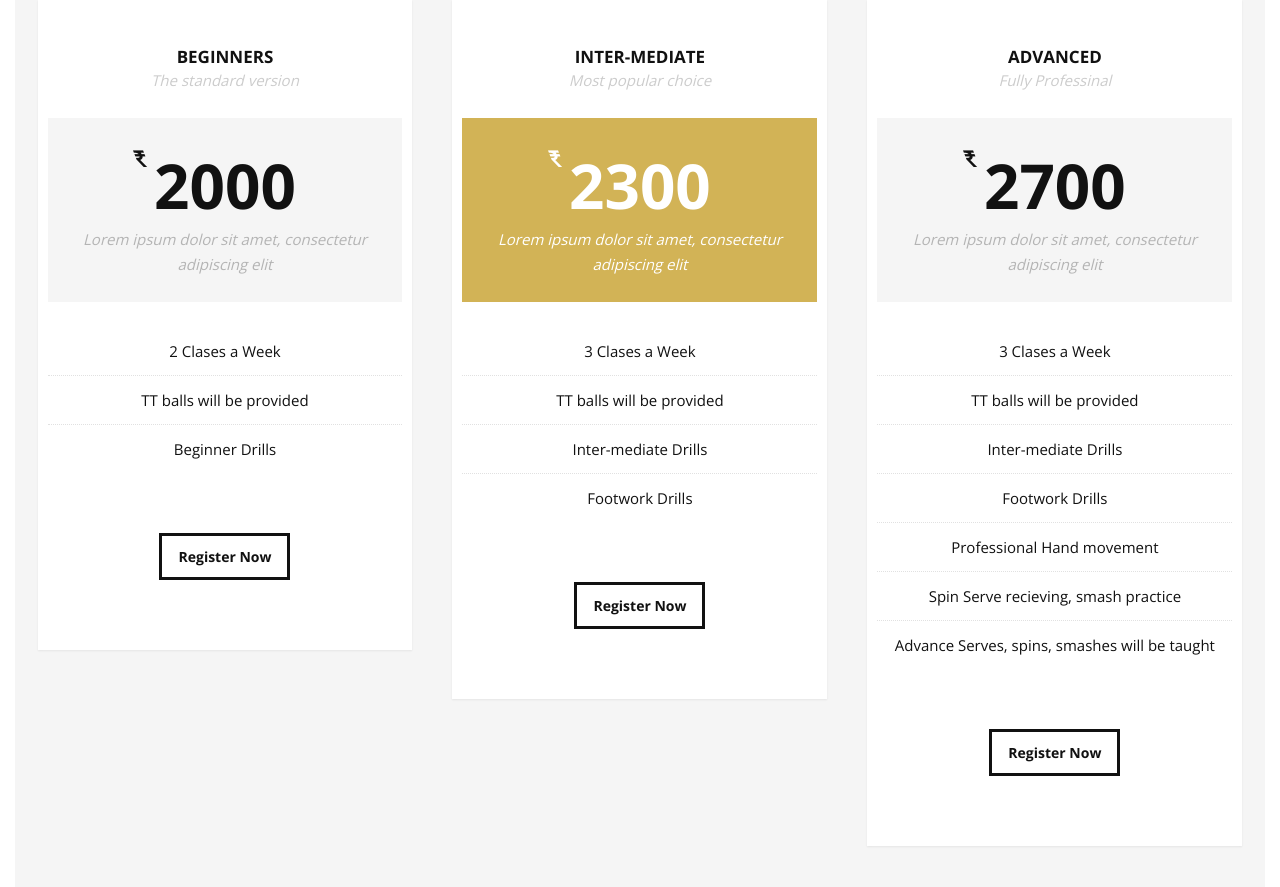
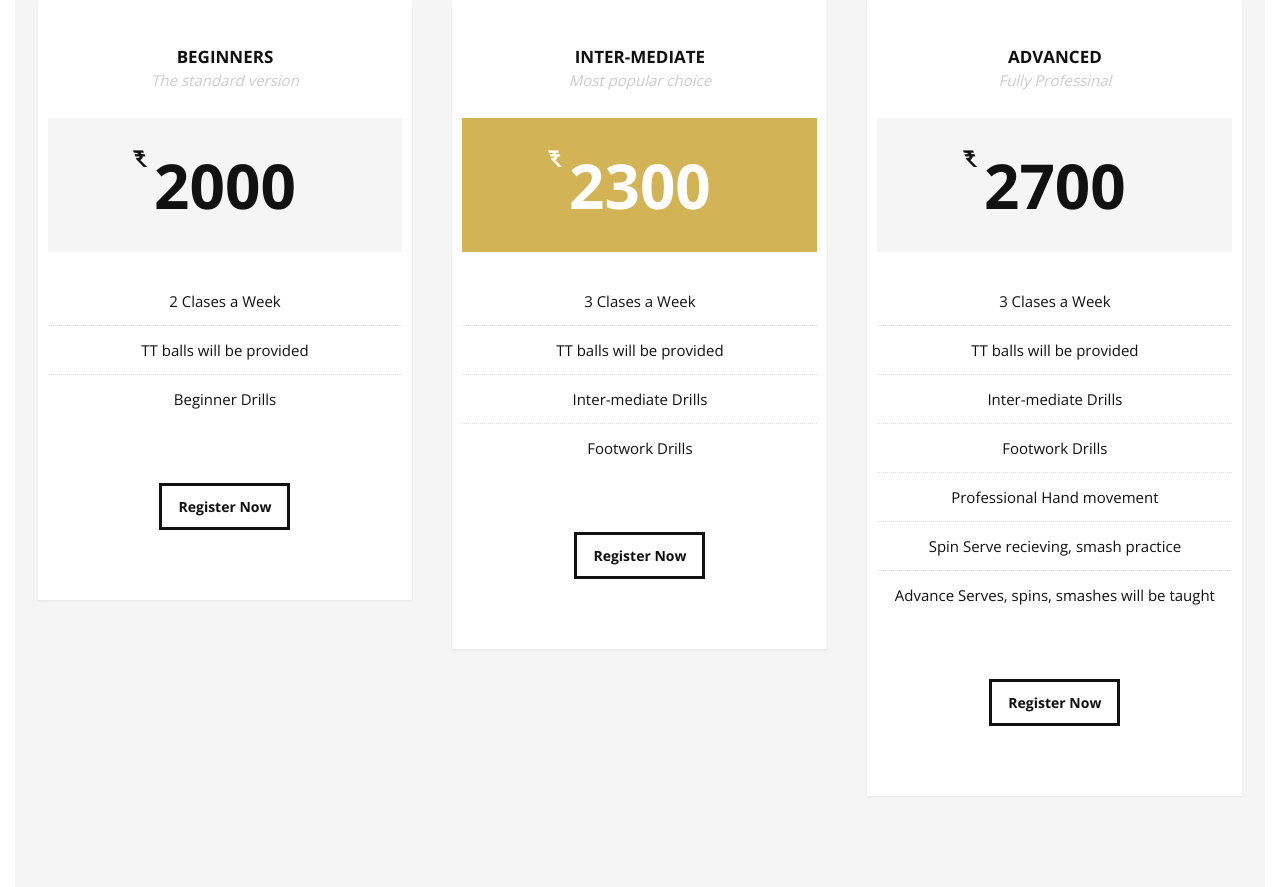
Before and after one commit to Adityarichie/Table_Tennis, a plain HTML site: page index.html in a window 1280 px wide. Shown: the part 3443-4330 px from the top of the page. Drawn offline with nearby package versions, Linux system fonts and the light colour scheme.

Commit message:
Update index.html

```diff
--- a/index.html
+++ b/index.html
@@ -337,7 +337,7 @@ All Stars Academy </title>
                         <p class="pricing-sub">The standard version</p>
                         <div class="pricing">
                             <div class="price"><span>₹</span>2000</div>
-                            <p>Lorem ipsum dolor sit amet, consectetur adipiscing elit</p>
+
                         </div>
                         <ul>
                             <li>2 Clases a Week</li>
@@ -357,7 +357,6 @@ All Stars Academy </title>
                         <p class="pricing-sub">Most popular choice</p>
                         <div class="pricing">
                             <div class="price"><span>₹</span>2300</div>
-                            <p>Lorem ipsum dolor sit amet, consectetur adipiscing elit</p>
                         </div>
                         <ul>
                             <li>3 Clases a Week</li>
@@ -378,7 +377,6 @@ All Stars Academy </title>
                         <p class="pricing-sub">Fully Professinal</p>
                         <div class="pricing">
                             <div class="price"><span>₹</span>2700</div>
-                            <p>Lorem ipsum dolor sit amet, consectetur adipiscing elit</p>
                         </div>
                         <ul>
                           <li>3 Clases a Week</li>
```
